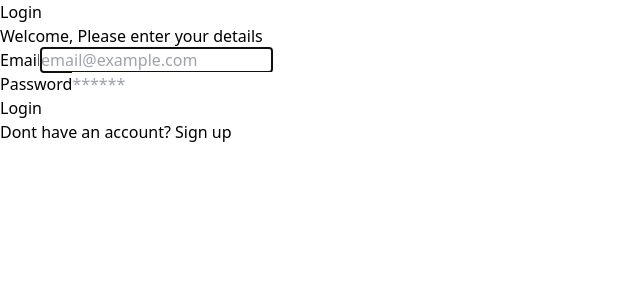
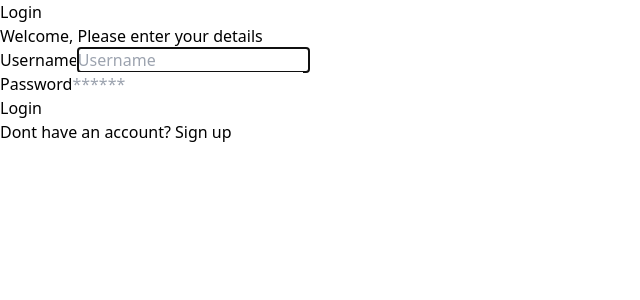
Before and after one commit to kecoaberotak/belajar-react, a React (Vite) app in the folder belajar-react-vite/: page /login in a window 1280 px wide. Shown: the top 300 px of the page, without its empty margins (0-640 px from the left). Built offline with nearby package versions, Linux system fonts and the light colour scheme.

Commit message:
post data pakai axios

```diff
--- a/belajar-react-vite/package.json
+++ b/belajar-react-vite/package.json
@@ -11,6 +11,7 @@
   },
   "dependencies": {
     "axios": "^1.4.0",
+    "jwt-decode": "^3.1.2",
     "prop-types": "^15.8.1",
     "react": "^18.2.0",
     "react-dom": "^18.2.0",
--- a/belajar-react-vite/src/components/fragments/FormLogin.jsx
+++ b/belajar-react-vite/src/components/fragments/FormLogin.jsx
@@ -1,29 +1,42 @@
 import InputForm from "../elements/input/Index";
 import Button from "../elements/button/Button";
-import { useEffect, useRef } from "react";
+import { useEffect, useRef, useState } from "react";
+import { login } from "../../services/auth-service";
 
 const FormLogin = () => {
+  const [loginFailed, setLoginFailed] = useState('');
+
   const handleLogin = (event) => {
     event.preventDefault();
-    localStorage.setItem('email', event.target.email.value);
-    localStorage.setItem('password', event.target.password.value);
-    window.location.href = '/products '
+
+    const data = {
+      username: event.target.username.value,
+      password: event.target.password.value
+    };
+    login(data, (status, res) => {
+      if(status){
+        localStorage.setItem('token', res.data.token);
+        window.location.href = '/products'
+      } else {
+        setLoginFailed(res.response.data);
+      }
+    });
   };
 
-  const emailRef = useRef(null);
+  const usernameRef = useRef(null);
 
   useEffect(() => {
-    emailRef.current.focus();
+    usernameRef.current.focus();
   }, []);
 
   return (
     <form onSubmit={handleLogin}>
       <InputForm
-        label='Email'
-        type='email'
-        placeholder='email@example.com'
-        name='email'
-        ref={emailRef}
+        label='Username'
+        type='text'
+        placeholder='Username'
+        name='username'
+        ref={usernameRef}
       />
       <InputForm
         label='Password'
@@ -32,6 +45,7 @@ const FormLogin = () => {
         name='password'
       />
       <Button variant='bg-blue-700 w-full' type='submit'>Login</Button>
+      {loginFailed && <p className="text-red-500 mt-3 text-center">{loginFailed}</p>}
     </form>
   )
 };
--- a/belajar-react-vite/src/pages/products.jsx
+++ b/belajar-react-vite/src/pages/products.jsx
@@ -2,17 +2,24 @@ import { Fragment, useEffect, useRef, useState } from "react";
 import CardProduct from "../components/fragments/CardProduct";
 import Button from "../components/elements/button/Button";
 import { getProducts } from "../services/product-service";
+import { getUsername } from "../services/auth-service";
 // import Counter from "../components/fragments/Counter";
-
-const email = localStorage.getItem('email');
 
 const ProductsPage = () => {
   const [cart, setCart] = useState([]);
   const [totalPrice, setTotalPrice] = useState([0]);
   const [products, setProducts] = useState([]);
+  const [username, setUsername] = useState('');
 
   useEffect(() => {
     setCart(JSON.parse(localStorage.getItem('cart')) || []);
+  }, []);
+
+  useEffect(() => {
+    const token = localStorage.getItem('token');
+    if(token){
+      setUsername(getUsername(token));
+    } else window.location.href = '/login'
   }, []);
 
   useEffect(() => {
@@ -28,8 +35,8 @@ const ProductsPage = () => {
   }, [cart, products]);
 
   const handleLogout = () => {
-    localStorage.removeItem('email');
-    localStorage.removeItem('password');
+    localStorage.removeItem('token');
+    localStorage.removeItem('cart');
     window.location.href = '/login';
   };
 
@@ -69,7 +76,7 @@ const ProductsPage = () => {
   return(
     <Fragment>
       <div className="flex justify-end h-20 bg-blue-600 text-white items-center px-10">
-        <h1>{email}</h1>
+        <h1>{username}</h1>
         <Button variant ="ml-5 bg-black" onClick={handleLogout}>Logout</Button>
       </div>
       <div className="flex justify-center py-5">
--- /dev/null
+++ b/belajar-react-vite/src/services/auth-service.js
@@ -0,0 +1,15 @@
+import axios from "axios";
+import jwt_decode from "jwt-decode";
+
+export const login = (data, callback) => {
+  axios.post('https://fakestoreapi.com/auth/login', data).then(res => {
+    callback(true, res);
+  }).catch(err => {
+    callback(false, err);
+  });
+};
+
+export const getUsername = (token) => {
+  const decoded = jwt_decode(token);
+  return decoded.user;
+};
```
Also changed, not shown: 1 other file (tests, documents, lock files or other folders).
